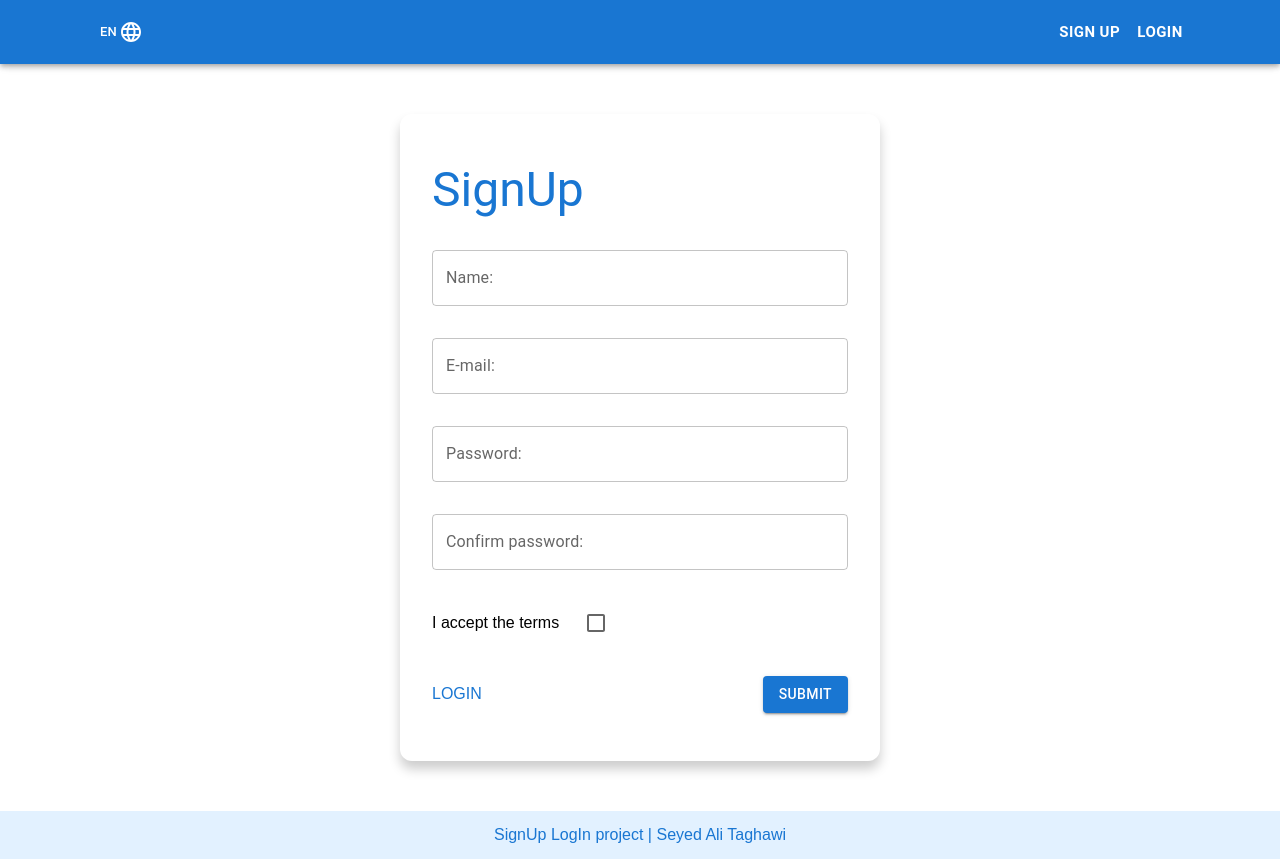
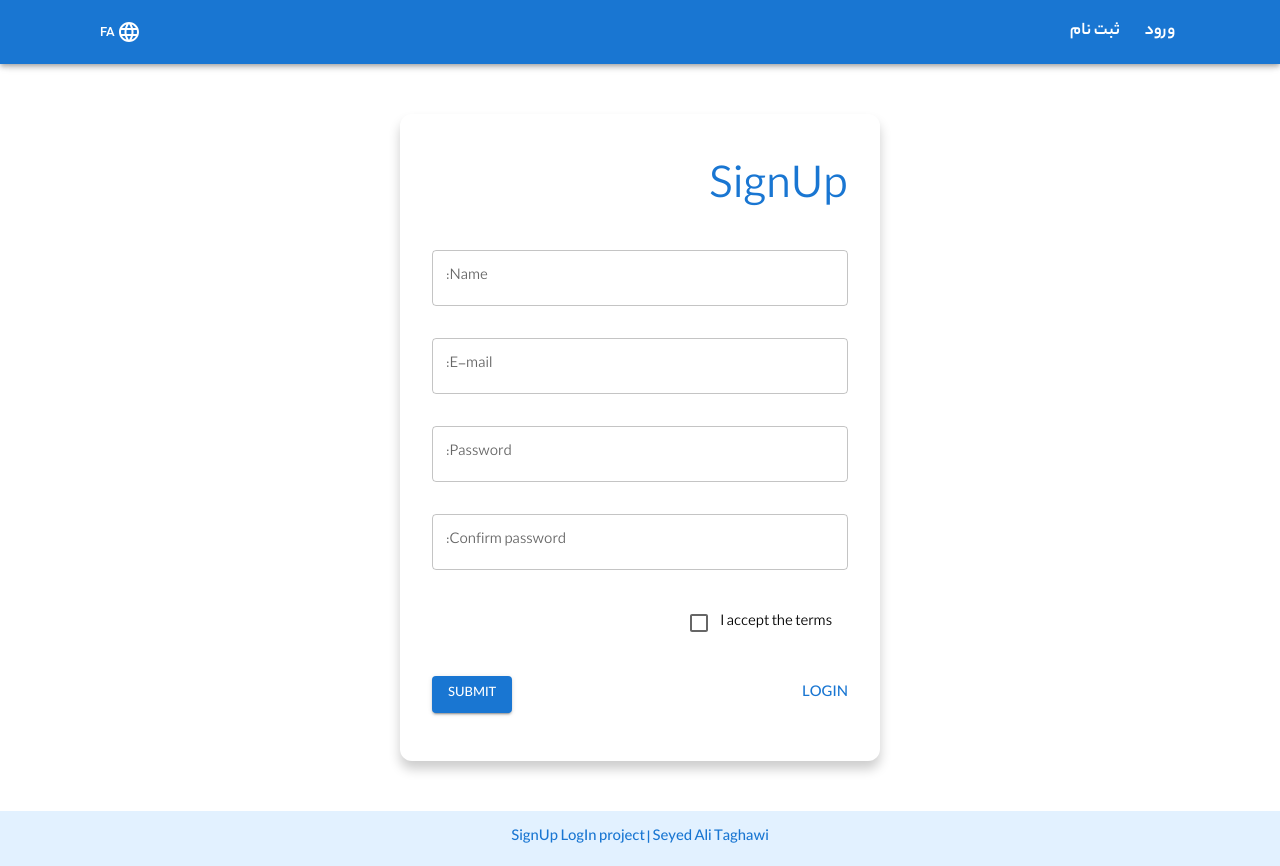
Before and after one commit to AliTaghawi/Sign-up-in-app, a React (Create React App) app: page /signup in a window 1280 px wide. Built offline with nearby package versions, Linux system fonts and the light colour scheme.

Commit message:
changing language of "navbar.js" and fixing layout format "rtl"

```diff
--- a/src/App.js
+++ b/src/App.js
@@ -6,7 +6,7 @@ import Fa from "./fa/Fa";
 export const langContext = React.createContext();
 
 function App() {
-  const [lang, setLang] = useState("EN");
+  const [lang, setLang] = useState("FA");
 
   if (lang === "EN") {
     document.documentElement.setAttribute("lang", "en");
--- a/src/fa/components/layout/Footer.js
+++ b/src/fa/components/layout/Footer.js
@@ -12,6 +12,7 @@ const Footer = () => {
         padding="15px"
         textAlign="center"
         fontWeight="500"
+        fontFamily= 'YekanBakh, Roboto, Arial'
       >
         SignUp LogIn project |{" "}
         <Link
--- a/src/fa/components/layout/Navbar.js
+++ b/src/fa/components/layout/Navbar.js
@@ -35,7 +35,7 @@ const Navbar = () => {
     <div>
       <AppBar position="sticky">
         <Container maxWidth="lg">
-          <Toolbar sx={{ display: "flex", justifyContent: "space-between" }}>
+          <Toolbar sx={{ display: "flex", justifyContent: "space-between", direction: 'ltr' }}>
             <IconButton
               size="large"
               aria-label="account of current user"
@@ -47,7 +47,11 @@ const Navbar = () => {
               <Typography
                 component="span"
                 variant="h6"
-                sx={{ fontSize: "13px", mr: "2px" }}
+                sx={{
+                  fontSize: "13px",
+                  mr: "2px",
+                  fontFamily: '"Roboto","Helvetica","Arial",sans-serif',
+                }}
               >
                 {lang}
               </Typography>
@@ -71,12 +75,14 @@ const Navbar = () => {
               <MenuItem
                 onClick={() => clickHandeler("EN")}
                 {...(lang === "EN" && { disabled: true })}
+                sx={{fontFamily: '"Roboto", "Helvetica", "Arial", sans-serif',}}
               >
                 EN
               </MenuItem>
               <MenuItem
                 onClick={() => clickHandeler("FA")}
                 {...(lang === "FA" && { disabled: true })}
+                sx={{fontFamily: '"Roboto", "Helvetica", "Arial", sans-serif',}}
               >
                 FA
               </MenuItem>
@@ -89,9 +95,9 @@ const Navbar = () => {
                 <Button
                   variant="text"
                   color="inherit"
-                  sx={{ fontWeight: "bold", fontSize: "15px" }}
+                  sx={{ fontWeight: "bold", fontSize: "18px" }}
                 >
-                  Sign Up
+                  ثبت نام
                 </Button>
               </Link>
               <Link
@@ -101,9 +107,9 @@ const Navbar = () => {
                 <Button
                   variant="text"
                   color="inherit"
-                  sx={{ fontWeight: "bold", fontSize: "15px" }}
+                  sx={{ fontWeight: "bold", fontSize: "18px" }}
                 >
-                  LogIn
+                  ورود
                 </Button>
               </Link>
             </Box>
```
